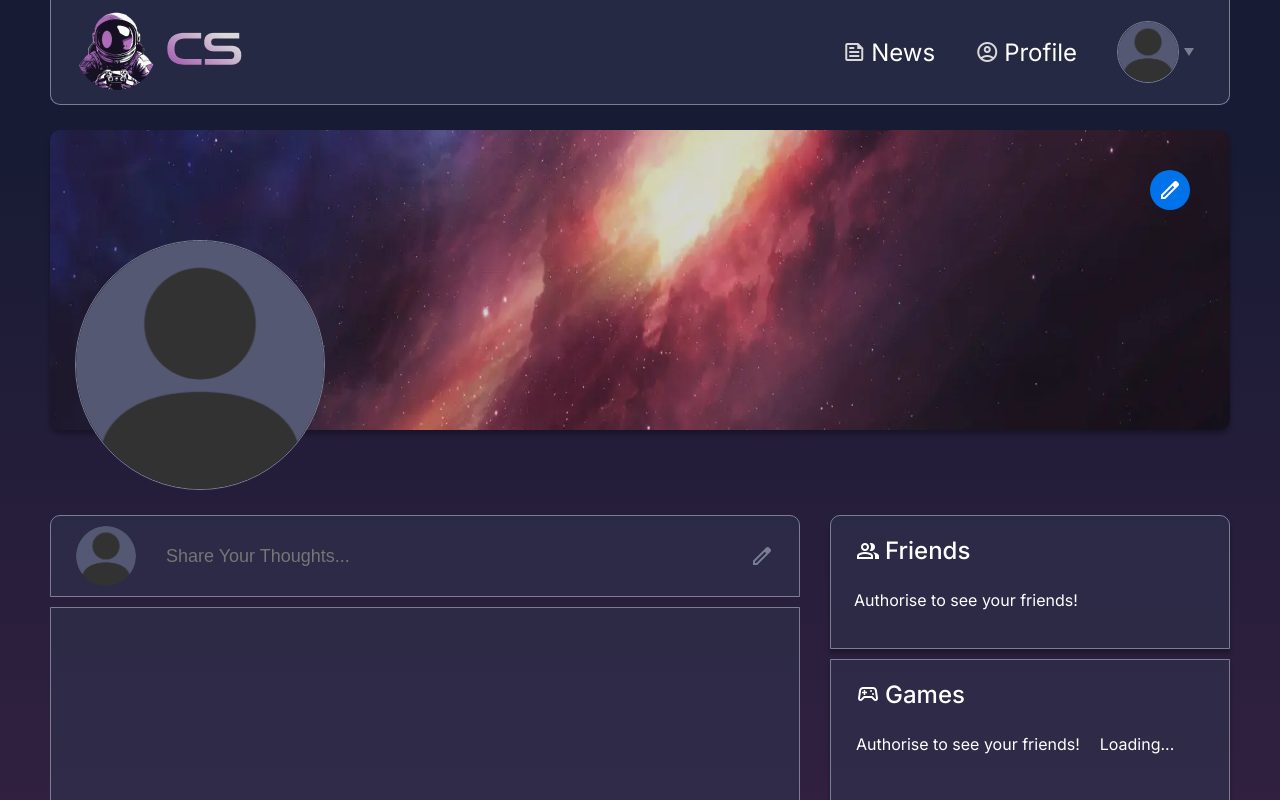
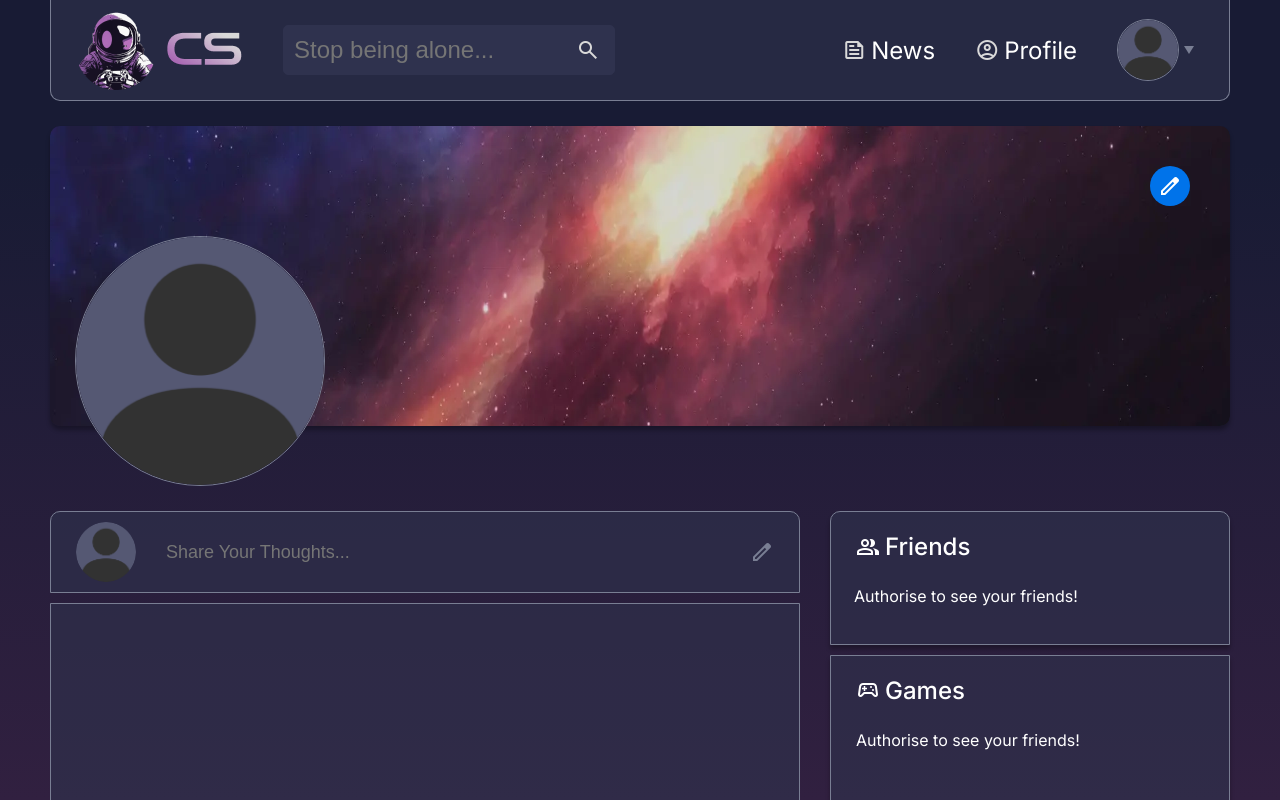
Before and after one commit to Dimitry-dotru/cyber-space, a Next.js app: page / in a window 1280 px wide. Shown: the top 800 px of the page. Built offline with nearby package versions, Linux system fonts and the light colour scheme.

Commit message:
small fixes to elements

```diff
--- a/components/FriendsList/index.tsx
+++ b/components/FriendsList/index.tsx
@@ -82,7 +82,7 @@ const FriendsList: React.FC<FriendsListProps> = ({ steamUser }) => {
           {friendList.length !== 0 &&
             <>
               {friendList.map(el => {
-                return <div key={uuid4()} className="friend-list-box-container">
+                return <div title={el.personaname} key={uuid4()} className="friend-list-box-container">
                   <div
                     style={{
                       backgroundImage: `url(${el.avatarfull})`,
--- a/components/GamesList/index.tsx
+++ b/components/GamesList/index.tsx
@@ -18,7 +18,7 @@ const GamesList: React.FC<GamesListProps> = ({ steamUser }) => {
     if (!steamUser) {
       return;
     }
-    fetch(`${process.env.backendAddress}/steam/IPlayerService/GetOwnedGames/v0001/?key=${process.env.apiKey}&steamid=${steamUser.steamid}&format=json&include_appinfo=true`)
+    fetch(`${process.env.backendAddress}/steam/IPlayerService/GetOwnedGames/v0001/?key=${process.env.apiKey}&steamid=${steamUser.steamid}&format=json&include_appinfo=true&include_played_free_games=true`)
       .then(d => d.json())
       .then(d => {
         const gamesArr = d.response.games as gameObj[];
@@ -35,7 +35,7 @@ const GamesList: React.FC<GamesListProps> = ({ steamUser }) => {
           }
           return 0;
         });
-        if (gamesArr) {
+        if (gamesArr && !gamesElements.length) {
           gamesArr.map(el => {
             gamesElements.push(<GameElement key={uuid4()} steamid={steamUser.steamid} gameListEl={el} />);
             setGamesElements([...gamesElements]);
@@ -57,7 +57,7 @@ const GamesList: React.FC<GamesListProps> = ({ steamUser }) => {
 
       {/* {steamUser && <> */}
         {/* если авторизован, но пока нету данных о играх, отобразить загрузку */}
-        {!gamesList && <span style={{ alignSelf: "flex-start" }}>Loading...</span>}
+        {!gamesList && steamUser && <span style={{ alignSelf: "flex-start" }}>Loading...</span>}
         {/* и когда игры были получены, выводим их */}
         {gamesElements}
         {/* {gamesList && <>
--- a/components/GamesList/style.css
+++ b/components/GamesList/style.css
@@ -16,6 +16,10 @@
   padding: 25px;
   padding-top: 20px;
   box-shadow: 0px 4px 4px rgba(0, 0, 0, 0.30)
+}
+
+.games-list-container .see-more-btn {
+  text-align: end;
 }
 
 .games-list-container h3 {
--- a/components/Header/index.tsx
+++ b/components/Header/index.tsx
@@ -4,6 +4,7 @@ import Image from "next/image";
 import logo from "../../public/img/logo.png";
 
 import UserProfile from "@/components/UserProfile";
+import Input from "../Input";
 
 import { userObj } from "@/src/utils/types/steamTypes";
 
@@ -17,8 +18,9 @@ const Header: React.FC<HeaderProps> = ({
 }) => {
   return (
     <header className="header">
-      <div>
+      <div className="d-flex items-center logo-container">
         <Image src={logo} alt="Logo" />
+        <Input/>
       </div>
       <div className="container-navigate">
         <div className="navigate">
--- a/components/Input/index.tsx
+++ b/components/Input/index.tsx
@@ -8,7 +8,8 @@ const Input = () => {
         type="text"
         placeholder="Stop being alone..."
       />
-      <svg
+      <span className="search-input-icon material-symbols-outlined">search</span>
+      {/* <svg
         className="search-input-icon"
         width="18"
         height="19"
@@ -20,7 +21,7 @@ const Input = () => {
           d="M16.6002 18.5L10.3002 12.2C9.80023 12.6 9.22523 12.9167 8.57523 13.15C7.92523 13.3833 7.23356 13.5 6.50023 13.5C4.68356 13.5 3.14606 12.8708 1.88773 11.6125C0.629396 10.3542 0.000228882 8.81667 0.000228882 7C0.000228882 5.18333 0.629396 3.64583 1.88773 2.3875C3.14606 1.12917 4.68356 0.5 6.50023 0.5C8.3169 0.5 9.8544 1.12917 11.1127 2.3875C12.3711 3.64583 13.0002 5.18333 13.0002 7C13.0002 7.73333 12.8836 8.425 12.6502 9.075C12.4169 9.725 12.1002 10.3 11.7002 10.8L18.0002 17.1L16.6002 18.5ZM6.50023 11.5C7.75023 11.5 8.81273 11.0625 9.68773 10.1875C10.5627 9.3125 11.0002 8.25 11.0002 7C11.0002 5.75 10.5627 4.6875 9.68773 3.8125C8.81273 2.9375 7.75023 2.5 6.50023 2.5C5.25023 2.5 4.18773 2.9375 3.31273 3.8125C2.43773 4.6875 2.00023 5.75 2.00023 7C2.00023 8.25 2.43773 9.3125 3.31273 10.1875C4.18773 11.0625 5.25023 11.5 6.50023 11.5Z"
           fill="#D9D9D9"
         />
-      </svg>
+      </svg> */}
     </div>
   );
 };
--- a/components/Input/style.css
+++ b/components/Input/style.css
@@ -1,11 +1,11 @@
 .search-input {
   width: 100%;
   padding: 10px;
-  border: 1px solid #2f324e;
+  border: 1px solid var(--main-color);
   border-radius: 5px;
   outline: none;
-  color: #797e93;
-  background-color: #2f324e;
+  color: var(--primary-color);
+  background-color: var(--main-color);
   font-size: 24px;
 }
 .search-input-container {
@@ -16,5 +16,6 @@
   position: absolute;
   right: 15px;
   top: 50%;
+  color: var(--white-half);
   transform: translateY(-50%);
 }
--- a/src/app/globals.css
+++ b/src/app/globals.css
@@ -214,6 +214,11 @@ a {
   align-items: center;
   gap: 40px;
 }
+
+.header .logo-container {
+  gap: 40px;
+}
+
 .navigate {
   color: var(--White-half, #d9d9d9);
   font-family: Inter;
@@ -269,3 +274,11 @@ a {
 .w-max {
   width: 100%;
 }
+
+.d-flex {
+  display: flex;
+}
+
+.items-center {
+  align-items: center;
+}
```
